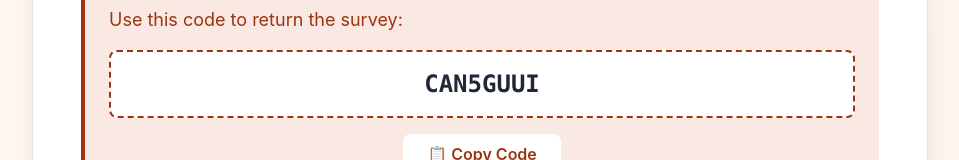
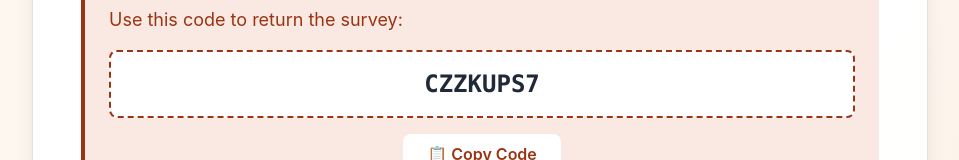
Before and after one commit to Sangmitra-06/CommonsenseFormRouted, a React (Create React App) app in the folder client/: page / in a window 1280 px wide. Both pictures are taken after a click on the button "Decline to Participate". Shown: the part 275-435 px from the top of the page, without its empty margins (160-1119 px from the left). Built offline with nearby package versions, Linux system fonts and the light colour scheme; no server answers.

Commit message:
form 16 redo

```diff
--- a/client/src/components/CompletionPage.tsx
+++ b/client/src/components/CompletionPage.tsx
@@ -46,10 +46,10 @@ export default function CompletionPage({ isAttentionCheckFailure = false }: Comp
     const generateProlificCode = () => {
       if (isAttentionCheckFailure) {
         // Specific code for attention check failures
-        setProlificCode('CV5VJC28');
+        setProlificCode('C19JML9Q');
       } else {
         // Success completion code
-        setProlificCode('C6ES849M');
+        setProlificCode('C1NV4UAB');
       }
     };
 
--- a/client/src/components/ConsentDeclines.tsx
+++ b/client/src/components/ConsentDeclines.tsx
@@ -1,7 +1,7 @@
 import React, { useEffect } from 'react';
 
 export default function ConsentDeclined() {
-  const prolificCode = 'CAN5GUUI';
+  const prolificCode = 'CZZKUPS7';
 
   // Prevent refresh/back button
   useEffect(() => {
```
